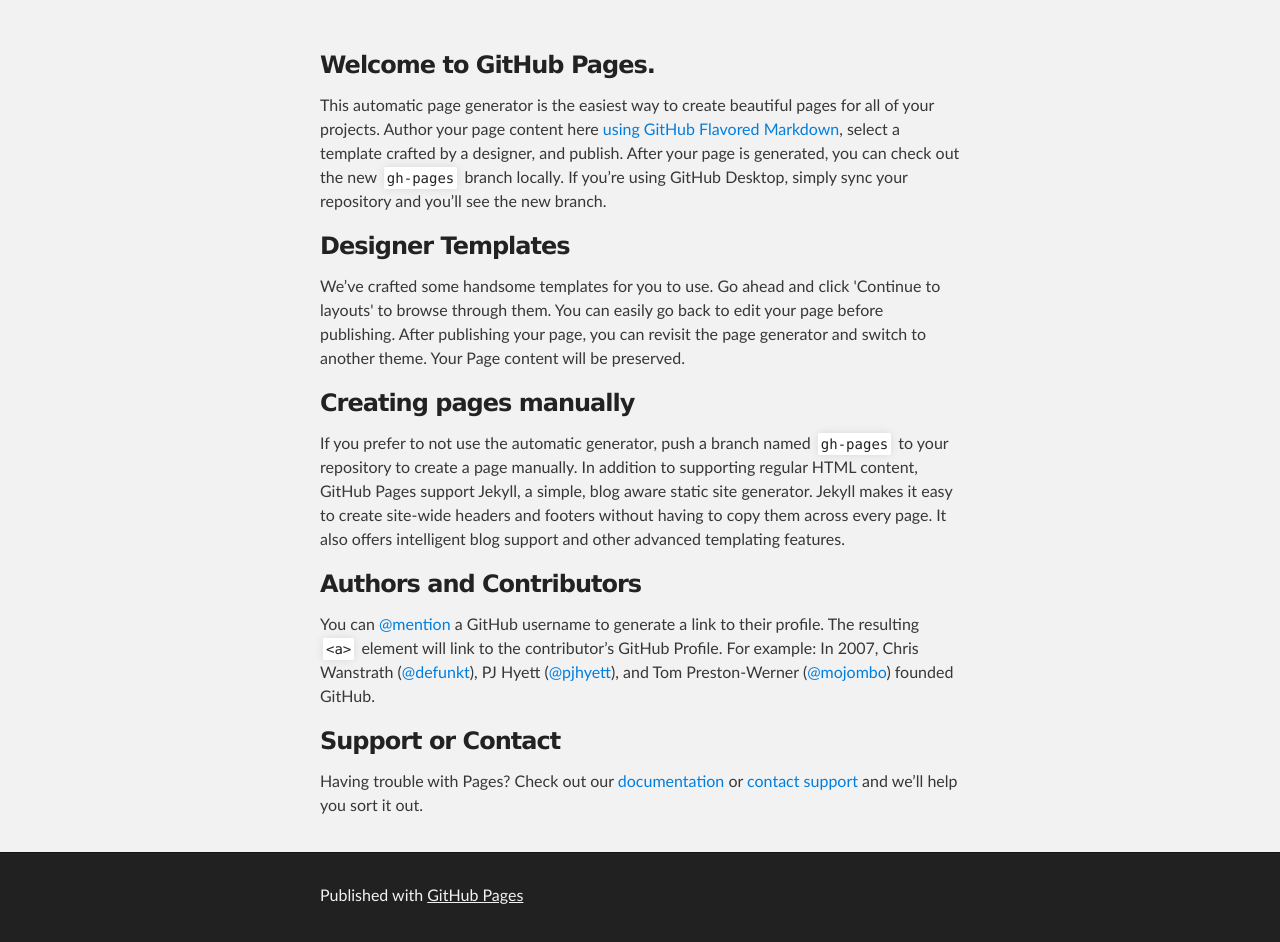
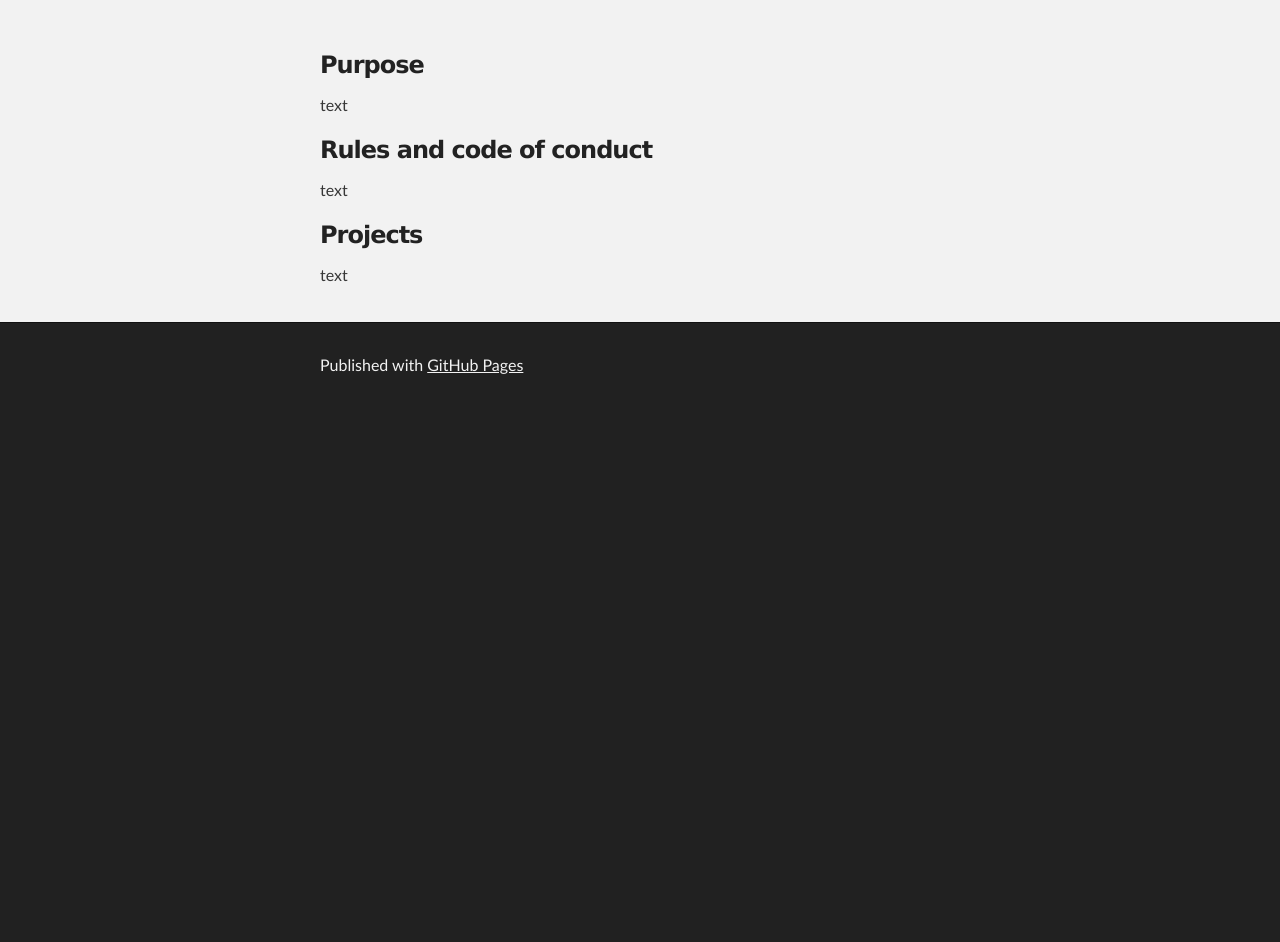
Before and after one commit to MDCS-community/MDCS-community.github.io, a plain HTML site: page index.html in a window 1280 px wide. Shown: the part 240-1182 px from the top of the page. After the commit the page ends 800 px from the top, so only its background shows below. Drawn offline with Linux system fonts and the light colour scheme.

Commit message:
Replace master branch with page content via GitHub

```diff
--- a/index.html
+++ b/index.html
@@ -28,29 +28,19 @@
     <div id="main_content_wrap" class="outer">
       <section id="main_content" class="inner">
         <h3>
-<a id="welcome-to-github-pages" class="anchor" href="#welcome-to-github-pages" aria-hidden="true"><span class="octicon octicon-link"></span></a>Welcome to GitHub Pages.</h3>
+<a id="purpose" class="anchor" href="#purpose" aria-hidden="true"><span class="octicon octicon-link"></span></a>Purpose</h3>
 
-<p>This automatic page generator is the easiest way to create beautiful pages for all of your projects. Author your page content here <a href="https://guides.github.com/features/mastering-markdown/">using GitHub Flavored Markdown</a>, select a template crafted by a designer, and publish. After your page is generated, you can check out the new <code>gh-pages</code> branch locally. If you’re using GitHub Desktop, simply sync your repository and you’ll see the new branch.</p>
+<p>text</p>
 
 <h3>
-<a id="designer-templates" class="anchor" href="#designer-templates" aria-hidden="true"><span class="octicon octicon-link"></span></a>Designer Templates</h3>
+<a id="rules-and-code-of-conduct" class="anchor" href="#rules-and-code-of-conduct" aria-hidden="true"><span class="octicon octicon-link"></span></a>Rules and code of conduct</h3>
 
-<p>We’ve crafted some handsome templates for you to use. Go ahead and click 'Continue to layouts' to browse through them. You can easily go back to edit your page before publishing. After publishing your page, you can revisit the page generator and switch to another theme. Your Page content will be preserved.</p>
+<p>text </p>
 
 <h3>
-<a id="creating-pages-manually" class="anchor" href="#creating-pages-manually" aria-hidden="true"><span class="octicon octicon-link"></span></a>Creating pages manually</h3>
+<a id="projects" class="anchor" href="#projects" aria-hidden="true"><span class="octicon octicon-link"></span></a>Projects</h3>
 
-<p>If you prefer to not use the automatic generator, push a branch named <code>gh-pages</code> to your repository to create a page manually. In addition to supporting regular HTML content, GitHub Pages support Jekyll, a simple, blog aware static site generator. Jekyll makes it easy to create site-wide headers and footers without having to copy them across every page. It also offers intelligent blog support and other advanced templating features.</p>
-
-<h3>
-<a id="authors-and-contributors" class="anchor" href="#authors-and-contributors" aria-hidden="true"><span class="octicon octicon-link"></span></a>Authors and Contributors</h3>
-
-<p>You can <a href="https://github.com/blog/821" class="user-mention">@mention</a> a GitHub username to generate a link to their profile. The resulting <code>&lt;a&gt;</code> element will link to the contributor’s GitHub Profile. For example: In 2007, Chris Wanstrath (<a href="https://github.com/defunkt" class="user-mention">@defunkt</a>), PJ Hyett (<a href="https://github.com/pjhyett" class="user-mention">@pjhyett</a>), and Tom Preston-Werner (<a href="https://github.com/mojombo" class="user-mention">@mojombo</a>) founded GitHub.</p>
-
-<h3>
-<a id="support-or-contact" class="anchor" href="#support-or-contact" aria-hidden="true"><span class="octicon octicon-link"></span></a>Support or Contact</h3>
-
-<p>Having trouble with Pages? Check out our <a href="https://help.github.com/pages">documentation</a> or <a href="https://github.com/contact">contact support</a> and we’ll help you sort it out.</p>
+<p>text</p>
       </section>
     </div>
 
```
Also changed, not shown: params.json (+1 -1 lines).
